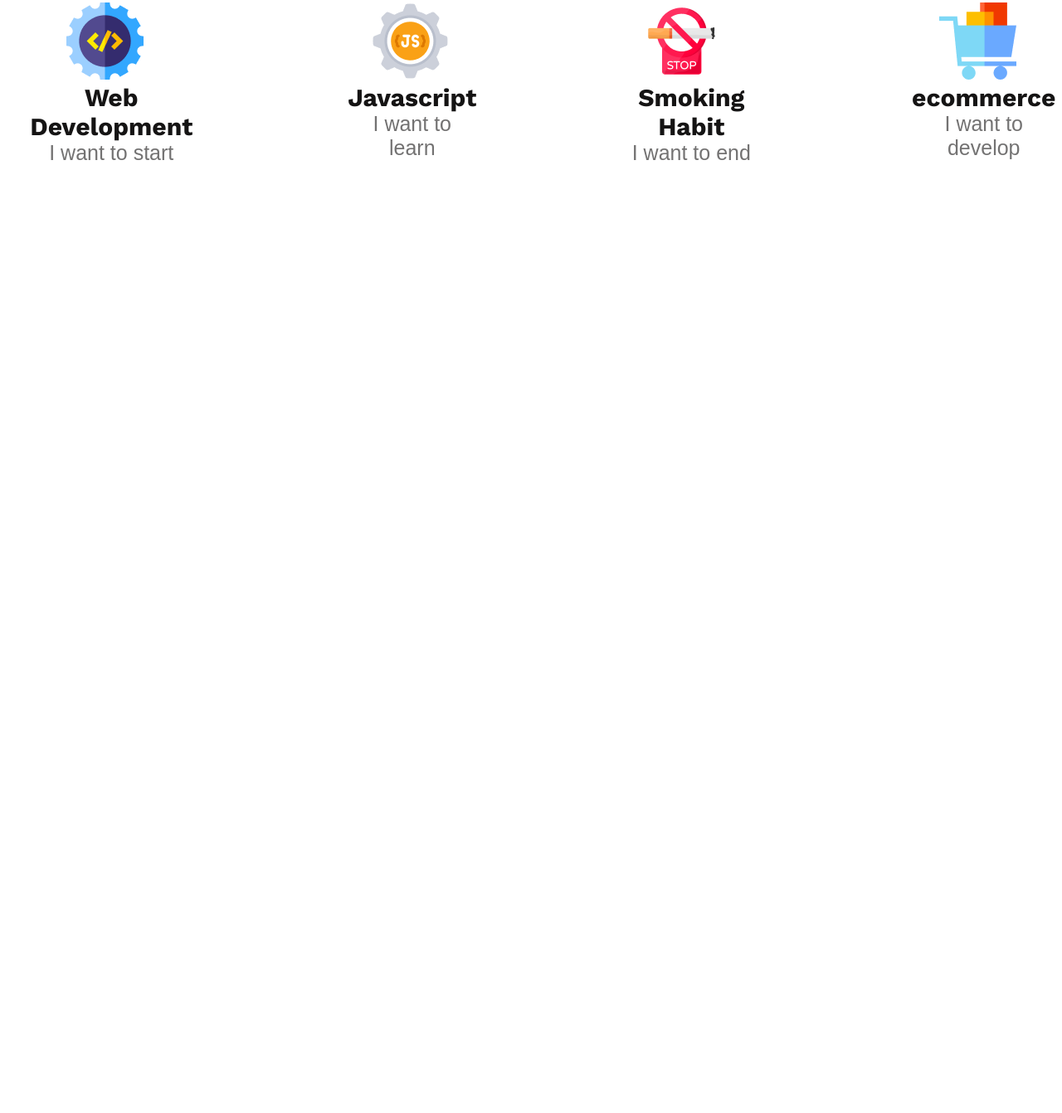
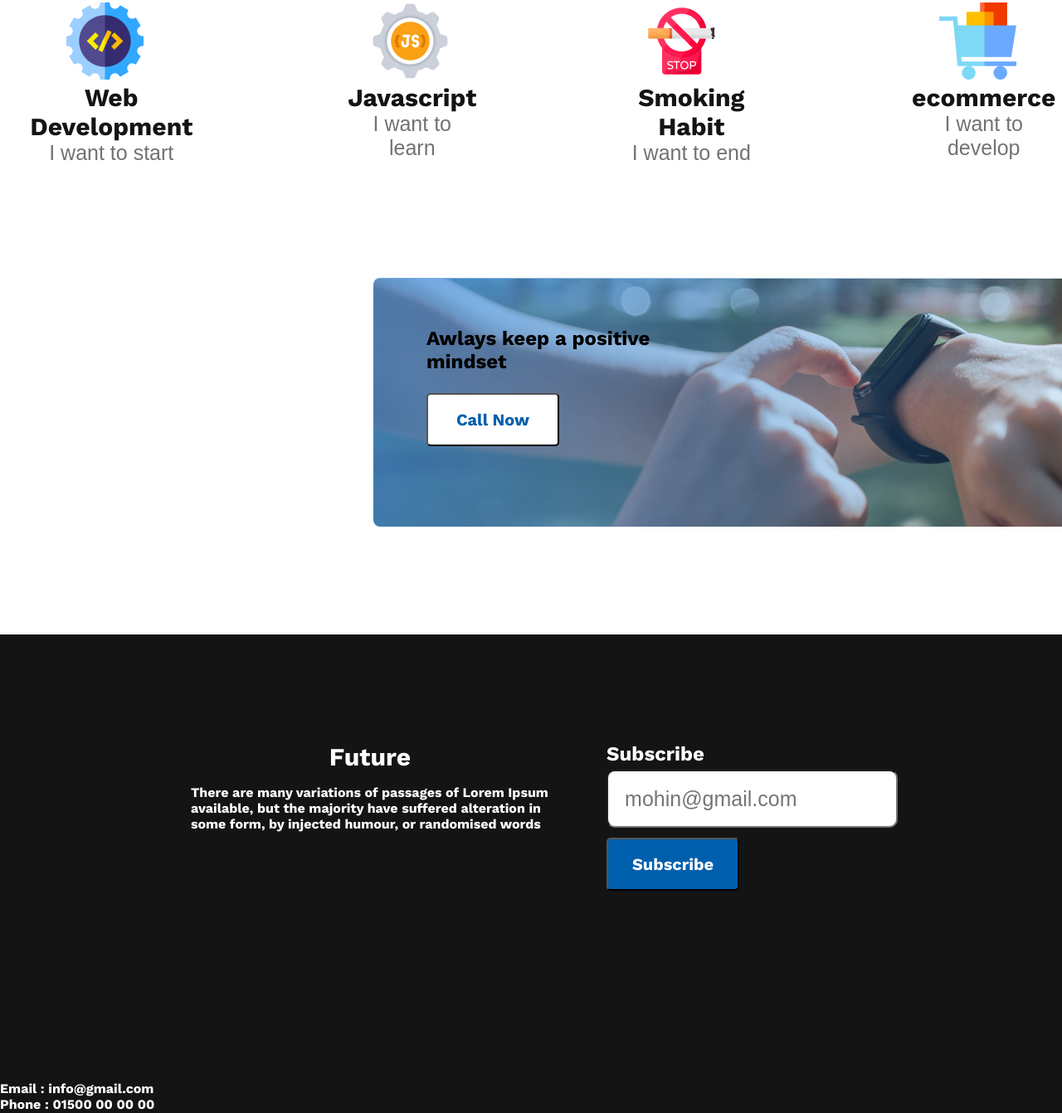
Before and after one commit to ramohin1236/new-year, a plain HTML site: page index.html in a window 1280 px wide. Shown: the part 1882-3224 px from the top of the page at 83% size. Before the commit the page ends 2181 px from the top, so only its background shows below. Drawn offline with nearby package versions, Linux system fonts and the light colour scheme.

Commit message:
complete

```diff
--- a/index.html
+++ b/index.html
@@ -76,6 +76,30 @@
 
         </div>
     </section>
+
+    <!-- foot bannner section -->
+
+    <section class="foot-banner">
+        <h2 class="always">Awlays keep a positive <br> mindset</h2>
+         <button class="call">Call Now</button>
+    </section>
+
+    <!-- footer section -->
+    <footer class="footer">
+      <div class="footer-box">
+         <div>
+            <h3 style="color: white; margin: 130px 0px 16px 231px;">Future</h3>
+            <p style="margin: 0px 0px 300px 230px;">There are many variations of passages of Lorem Ipsum <br>  available, but the majority have suffered alteration in <br> some form, by injected humour, or randomised words</p>
+            <p>Email : info@gmail.com</p>
+            <p>Phone : 01500 00 00 00</p>
+         </div>
+         <div>
+           <h4 style= "margin: 130px 431px 5px 0px; font-size: 24px;">Subscribe</h4>
+           <input placeholder="mohin@gmail.com" type="email" name="" id=""> <br>
+           <button type="submit" style="background: #005FAC;; color: white; border-radius: 5px;">Subscribe</button>
+         </div>
+      </div>
+    </footer>
 </body>
 
 </html>
--- a/style.css
+++ b/style.css
@@ -23,16 +23,19 @@ header {
     padding: 216px 230px 200px 845px;
 
 }
-.banner-titel{
+
+.banner-titel {
     font-size: 65px;
 }
-.banner-p{
+
+.banner-p {
     font-family: sans-serif;
     margin-top: 24px;
     line-height: 26px;
     margin-bottom: 32px;
 }
-button{
+
+button {
     width: 160px;
     height: 64px;
     border-radius: 5px;
@@ -45,9 +48,10 @@ font-style: normal;
     font-weight: 600;
     line-height: normal;
 }
+
 /* failure css */
 ul {
-    color:  #444343;
+    color: #444343;
     font-family: Work Sans;
     font-size: 16px;
     font-style: normal;
@@ -62,8 +66,9 @@ line-height: 26px;
     font-family: sans-serif;
 
 }
-.failure-p{
-    color:  #444343;
+
+.failure-p {
+    color: #444343;
     font-family: sans-serif;
     margin-top: 24px;
     margin-bottom: 16px;
@@ -73,7 +78,7 @@ font-weight: 400;
     line-height: 26px;
 }
 
-h3{
+h3 {
     color: #151414;
     text-align: center;
     font-family: Work Sans;
@@ -82,7 +87,8 @@ font-style: normal;
     font-weight: 700;
     line-height: normal;
 }
-.p{
+
+.p {
     color: #737272;
     text-align: center;
     font-family: sans-serif;
@@ -91,3 +97,54 @@ font-style: normal;
     font-weight: 500;
     line-height: normal;
 }
+
+/* foot banner secctionn */
+.foot-banner {
+    width: 1140px;
+    height: 300px;
+    align-items: center;
+    background-image: linear-gradient(to left, rgba(101, 115, 193, 0.0), rgba(55, 134, 212, 0.73)),
+        url('/images/watch.png');
+
+
+
+    margin-left: 450px;
+    margin-top: 136px;
+    margin-bottom: 130px;
+    border-radius: 8px;
+    /* background: linear-gradient(90deg, #005FAC 0%, rgba(0, 95, 172,) 100%); */
+
+
+}
+
+.always {
+    padding: 59px 617px 24px 64px;
+}
+
+.call {
+    margin: 0px 0px 59px 64px;
+}
+
+/* footer */
+.footer {
+    width: full;
+    height: 577px;
+    background: #151414;
+    color: #FFF;
+}
+
+.footer-box {
+    display: flex;
+    justify-content: space-between;
+}
+
+input {
+    /* padding: 10px 15px 5px 3px; */
+    width: 325px;
+    height: 64px;
+    border-radius: 10px;
+    padding-left: 20px;
+    font-size: 25px;
+    margin-bottom: 12px
+
+}
```
Lines whose indentation alone changed are shown as unchanged.
